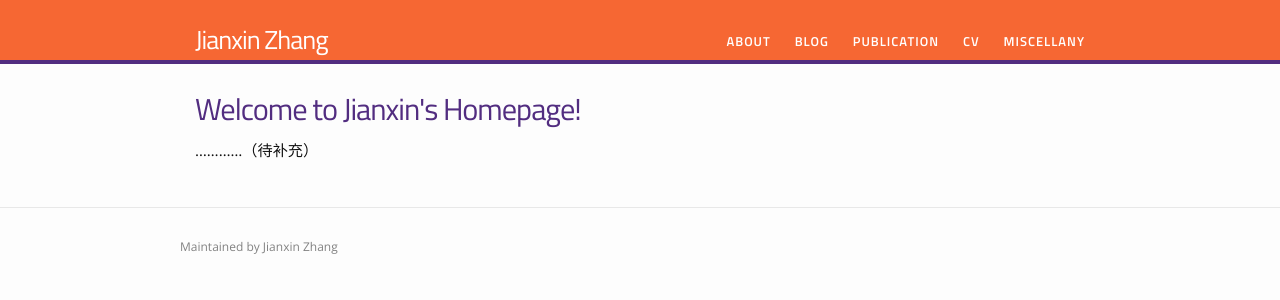
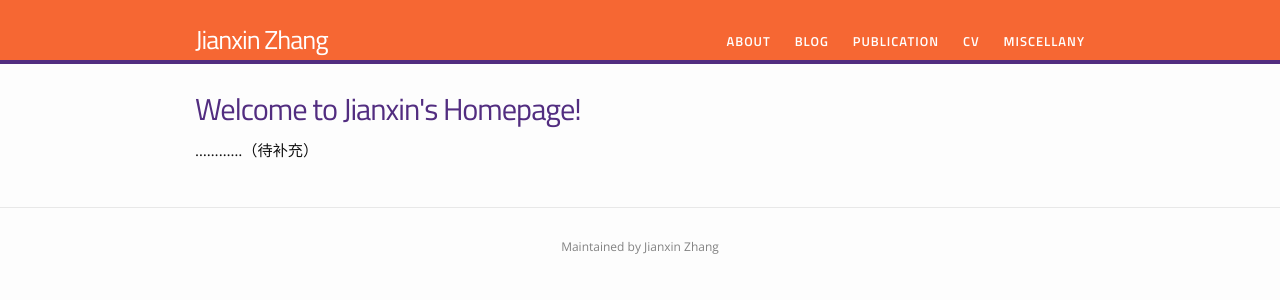
Before and after one commit to 0ZJX0/0ZJX0.github.io, a Jekyll site: the page built from index.html, in a window 1280 px wide. Shown: the top 300 px of the page. Built offline with Jekyll 4.4.1, drawn with Linux system fonts in a browser that asks for light colours.

Commit message:
Update _layout.scss

```diff
--- a/_sass/_layout.scss
+++ b/_sass/_layout.scss
@@ -94,8 +94,8 @@
 .footer-col-wrapper {
     font-size: 12px;
     color: $grey-color;
-    margin-left: -$spacing-unit / 2;
-     /*text-align: center; */
+    /*margin-left: -$spacing-unit / 2; */
+    text-align: center;
     @extend %clearfix;
 }
 
```
